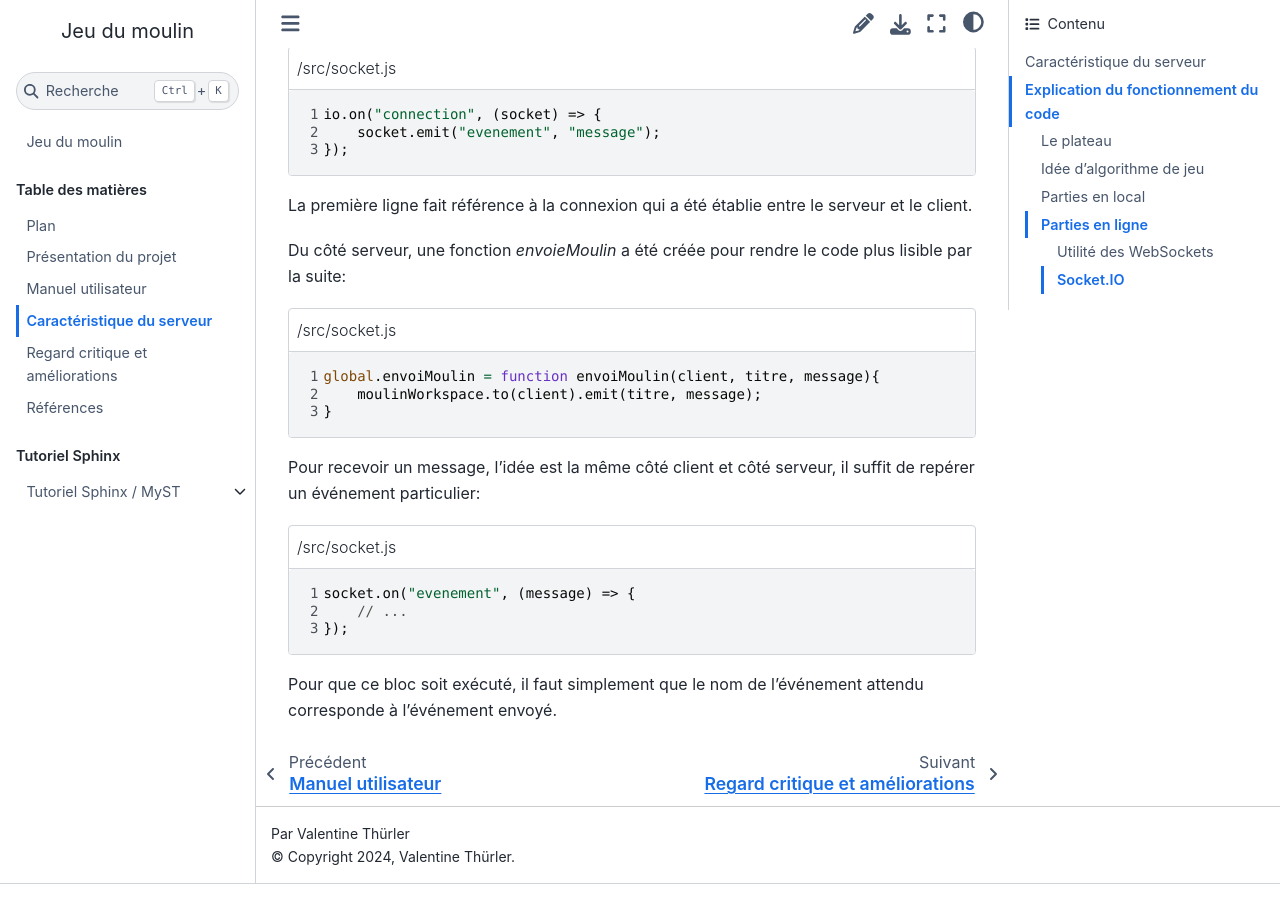
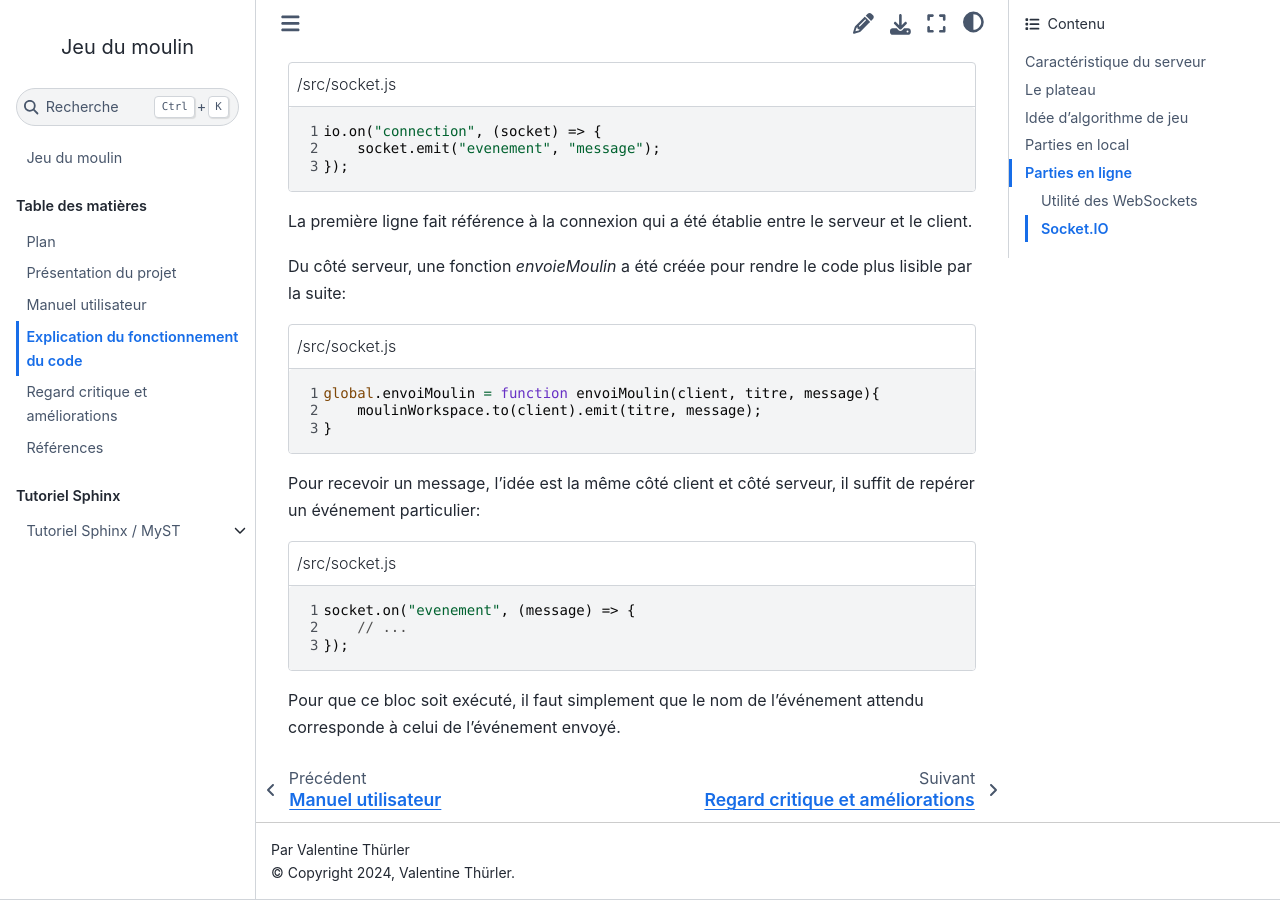
Before and after one commit to valentinethrlr/projet_moulin_documentation, a Sphinx documentation site: the page built from source/explication.md, in a window 1280 px wide and 900 px high, scrolled down 11208 px. Built offline with Sphinx 7.4.7 and the Sphinx Book theme 1.1.4, drawn with Linux system fonts in a browser that asks for light colours; cross-references to code outside the pages are shown as plain code; some of the changed text lies outside the part shown.

Commit message:
explications

````diff
--- a/source/explication.md
+++ b/source/explication.md
@@ -1,14 +1,14 @@
 (explication)=
-
-# Caractéristique du serveur
-
-Ce projet est directement codé sur un serveur physique Dell PowerEdge.
 
 # Explication du fonctionnement du code
 
 Le back-end se compose de deux parties. Il y a d'une part les fichiers qui s'occupent des parties en local, rédigés en JavaScript, et d'autre part ceux qui s'occupent des parties en ligne également en JavaScript et en utilisant les fonctions de node.js.
 
 Le front-end quant à lui est rédigé en HTML et CSS.
+
+## Caractéristique du serveur
+
+Ce projet est directement codé sur un serveur physique Dell PowerEdge.
 
 
 ## Le plateau
@@ -255,4 +255,4 @@ Pour recevoir un message, l'idée est la même côté client et côté serveur,
 :linenos: true
 :lines: 40-42
 ```
-Pour que ce bloc soit exécuté, il faut simplement que le nom de l'événement attendu corresponde à l'événement envoyé.
+Pour que ce bloc soit exécuté, il faut simplement que le nom de l'événement attendu corresponde à celui de l'événement envoyé.
````
